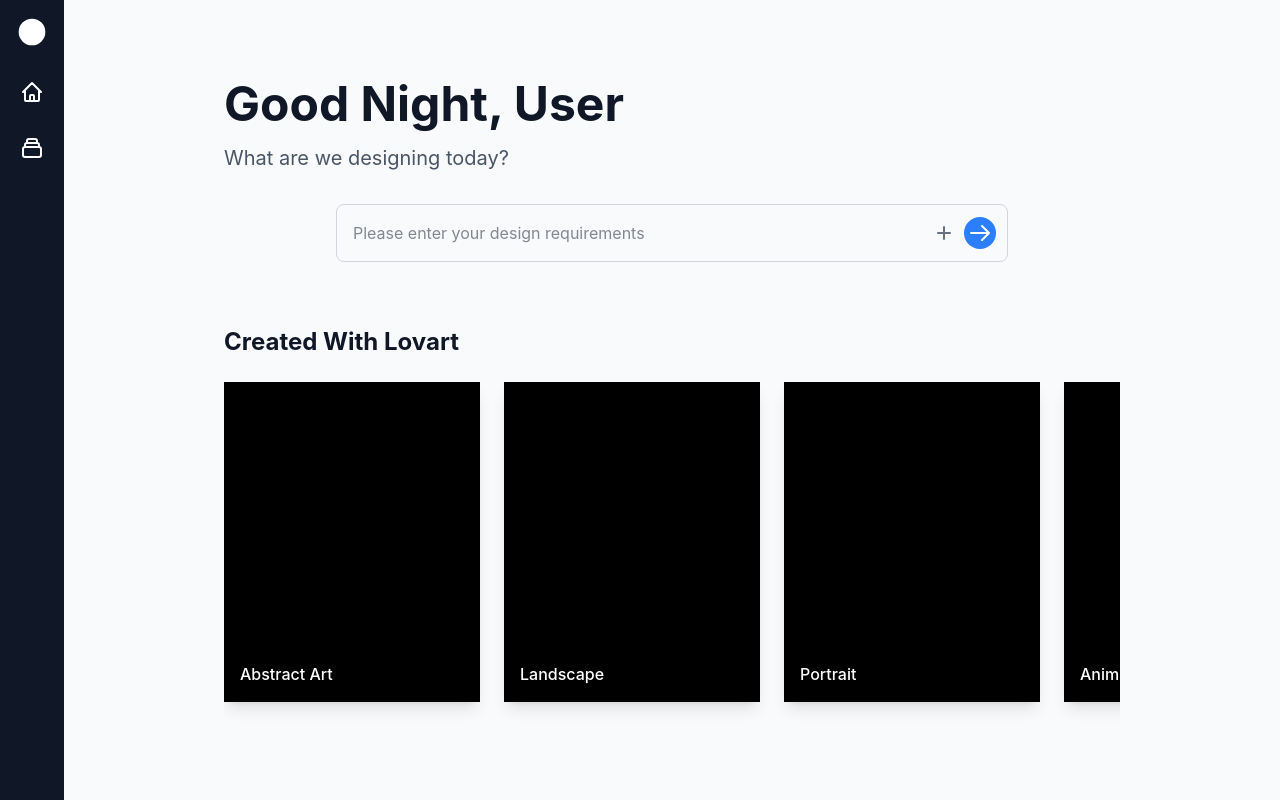
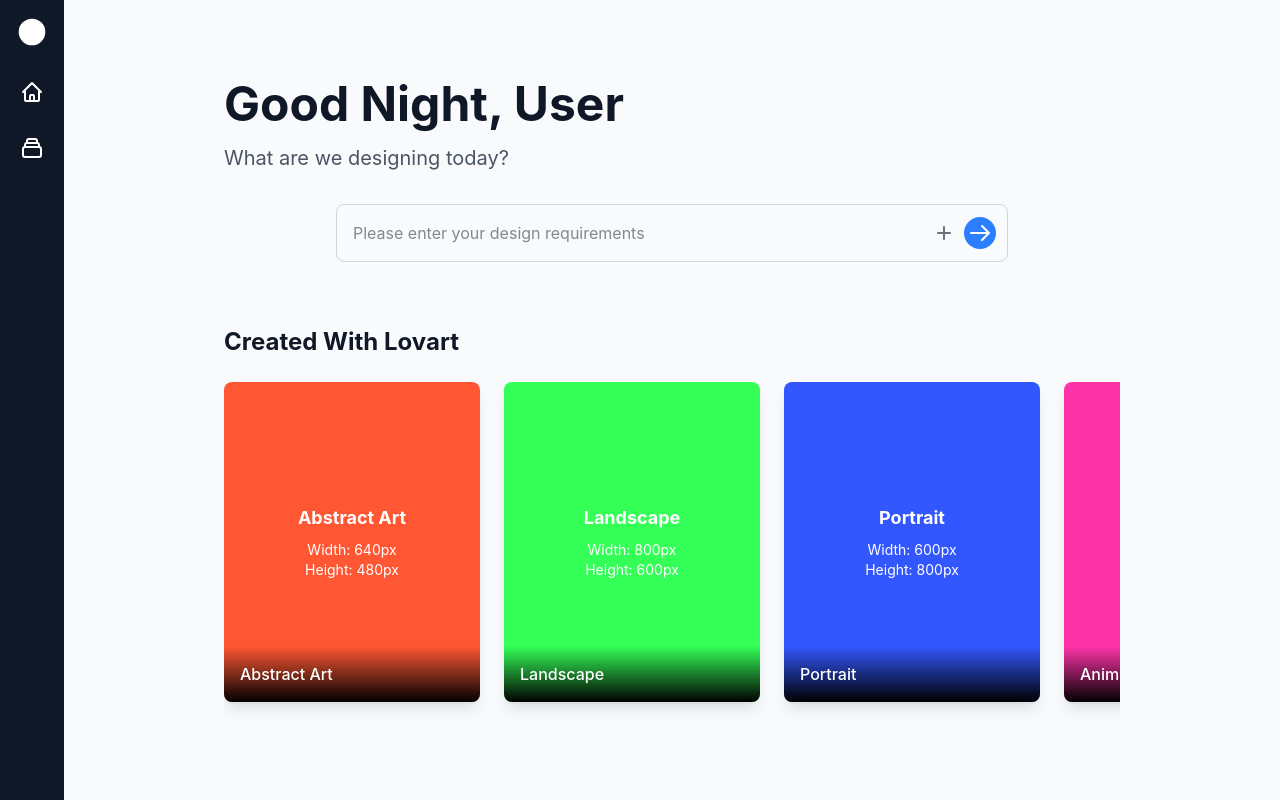
Before and after one commit to chenhaiyun/chat-studio-demo, a React (Vite) app: page / in a window 1280 px wide. Built offline with nearby package versions, Linux system fonts and the light colour scheme.

Commit message:
chore: colorful image

```diff
--- a/src/pages/HomePage.tsx
+++ b/src/pages/HomePage.tsx
@@ -1,30 +1,14 @@
 import { useState } from "react";
 import { Link } from "react-router-dom";
-
-// Placeholder components with colored backgrounds
-const PlaceholderDiv = ({
-  color,
-  title
-}: {
-  color: string;
-  title: string;
-}) => {
-  return (
-    <div
-      className="w-full h-full flex flex-col items-center justify-center text-white"
-      style={{ backgroundColor: color }}
-    >
-      <div className="text-lg font-bold">{title}</div>
-      <div className="text-sm mt-2">Width: 100%</div>
-      <div className="text-sm">Height: 100%</div>
-    </div>
-  );
-};
 
 interface ProjectCard {
   id: string;
   title: string;
   color: string;
+  dimensions: {
+    width: number;
+    height: number;
+  };
 }
 
 const HomePage = () => {
@@ -34,26 +18,46 @@ const HomePage = () => {
       id: "1",
       title: "Abstract Art",
       color: "#FF5733",
+      dimensions: {
+        width: 640,
+        height: 480
+      }
     },
     {
       id: "2",
       title: "Landscape",
       color: "#33FF57",
+      dimensions: {
+        width: 800,
+        height: 600
+      }
     },
     {
       id: "3",
       title: "Portrait",
       color: "#3357FF",
+      dimensions: {
+        width: 600,
+        height: 800
+      }
     },
     {
       id: "4",
       title: "Animation",
       color: "#FF33A8",
+      dimensions: {
+        width: 720,
+        height: 480
+      }
     },
     {
       id: "5",
       title: "Video",
       color: "#33A8FF",
+      dimensions: {
+        width: 1280,
+        height: 720
+      }
     },
   ]);
 
@@ -134,38 +138,23 @@ const HomePage = () => {
                 <Link
                   to={`/studio/${project.id}`}
                   key={project.id}
-                  className="relative group flex-shrink-0"
+                  className="flex-shrink-0 cursor-pointer"
                 >
-                  <div className="overflow-hidden rounded-lg shadow-lg w-64 h-80">
-                    <div className="w-full h-full transition-transform duration-300 group-hover:scale-105">
-                      <PlaceholderDiv color={project.color} title={project.title} />
-                    </div>
-                    <div className="absolute inset-0 bg-black bg-opacity-0 group-hover:bg-opacity-30 transition-opacity flex items-center justify-center">
-                      <div className="opacity-0 group-hover:opacity-100 transition-opacity">
-                        <svg
-                          xmlns="http://www.w3.org/2000/svg"
-                          className="h-12 w-12 text-white"
-                          fill="none"
-                          viewBox="0 0 24 24"
-                          stroke="currentColor"
-                        >
-                          <path
-                            strokeLinecap="round"
-                            strokeLinejoin="round"
-                            strokeWidth={2}
-                            d="M15 12a3 3 0 11-6 0 3 3 0 016 0z"
-                          />
-                          <path
-                            strokeLinecap="round"
-                            strokeLinejoin="round"
-                            strokeWidth={2}
-                            d="M2.458 12C3.732 7.943 7.523 5 12 5c4.478 0 8.268 2.943 9.542 7-1.274 4.057-5.064 7-9.542 7-4.477 0-8.268-2.943-9.542-7z"
-                          />
-                        </svg>
+                  <div className="w-64 h-80 rounded-lg shadow-lg overflow-hidden">
+                    {/* Direct implementation of colored background */}
+                    <div
+                      className="w-full h-full flex flex-col items-center justify-center text-white relative"
+                      style={{ backgroundColor: project.color }}
+                    >
+                      <div className="text-lg font-bold">{project.title}</div>
+                      <div className="text-sm mt-2">Width: {project.dimensions.width}px</div>
+                      <div className="text-sm">Height: {project.dimensions.height}px</div>
+
+
+                      {/* Title overlay at bottom */}
+                      <div className="absolute bottom-0 left-0 right-0 bg-gradient-to-t from-black to-transparent p-4">
+                        <h3 className="text-white font-medium">{project.title}</h3>
                       </div>
-                    </div>
-                    <div className="absolute bottom-0 left-0 right-0 bg-gradient-to-t from-black to-transparent p-4">
-                      <h3 className="text-white font-medium">{project.title}</h3>
                     </div>
                   </div>
                 </Link>
--- a/src/pages/StudioPage.tsx
+++ b/src/pages/StudioPage.tsx
@@ -177,32 +177,38 @@ const StudioPage = () => {
       {/* Main content area - adjusted to account for fixed chat sidebar */}
       <div className="flex-1 ml-16 flex">
         {/* Generated content display area - width adjusted to account for fixed chat sidebar */}
-        <div className="w-2/3 pr-[33.33%] bg-gray-200 p-4 flex flex-col">
-          <div className="flex-1 overflow-y-auto">
-            <div className="grid grid-cols-3 gap-4 mb-4">
+        <div className="w-2/3 bg-gray-200 flex flex-col">
+          <div className="flex-1 overflow-y-auto p-2">
+            <div className="grid grid-cols-4 gap-2">
               {generatedContent.map((content) => (
                 <div
                   key={content.id}
-                  className={`cursor-pointer rounded-lg overflow-hidden ${
+                  className={`cursor-pointer rounded-lg overflow-hidden shadow-lg ${
                     selectedContent === content.id
                       ? "ring-4 ring-blue-500"
                       : ""
                   }`}
                   onClick={() => setSelectedContent(content.id)}
                 >
-                  <div className="w-full h-32">
+                  <div className="w-full h-48 relative">
                     {content.type === "image" ? (
+                      <div className="w-full h-full">
                         <PlaceholderDiv
                           color={content.color}
                           title={content.title}
                           width={content.dimensions.width}
                           height={content.dimensions.height}
                         />
+                        {/* Title overlay at bottom */}
+                        <div className="absolute bottom-0 left-0 right-0 bg-gradient-to-t from-black to-transparent p-4">
+                          <h3 className="text-white font-medium">{content.title}</h3>
+                        </div>
+                      </div>
                     ) : (
-                      <div className="w-full h-full bg-black flex flex-col items-center justify-center text-white">
+                      <div className="w-full h-full bg-black flex flex-col items-center justify-center text-white relative">
                         <svg
                           xmlns="http://www.w3.org/2000/svg"
-                          className="h-8 w-8 mb-2"
+                          className="h-12 w-12 mb-3"
                           fill="none"
                           viewBox="0 0 24 24"
                           stroke="currentColor"
@@ -220,8 +226,13 @@ const StudioPage = () => {
                             d="M21 12a9 9 0 11-18 0 9 9 0 0118 0z"
                           />
                         </svg>
-                        <div className="text-xs">Width: {content.dimensions.width}px</div>
-                        <div className="text-xs">Height: {content.dimensions.height}px</div>
+                        <div className="text-sm">Width: {content.dimensions.width}px</div>
+                        <div className="text-sm">Height: {content.dimensions.height}px</div>
+
+                        {/* Title overlay at bottom */}
+                        <div className="absolute bottom-0 left-0 right-0 bg-gradient-to-t from-black to-transparent p-4">
+                          <h3 className="text-white font-medium">{content.title}</h3>
+                        </div>
                       </div>
                     )}
                   </div>
```
Lines whose indentation alone changed are shown as unchanged.
